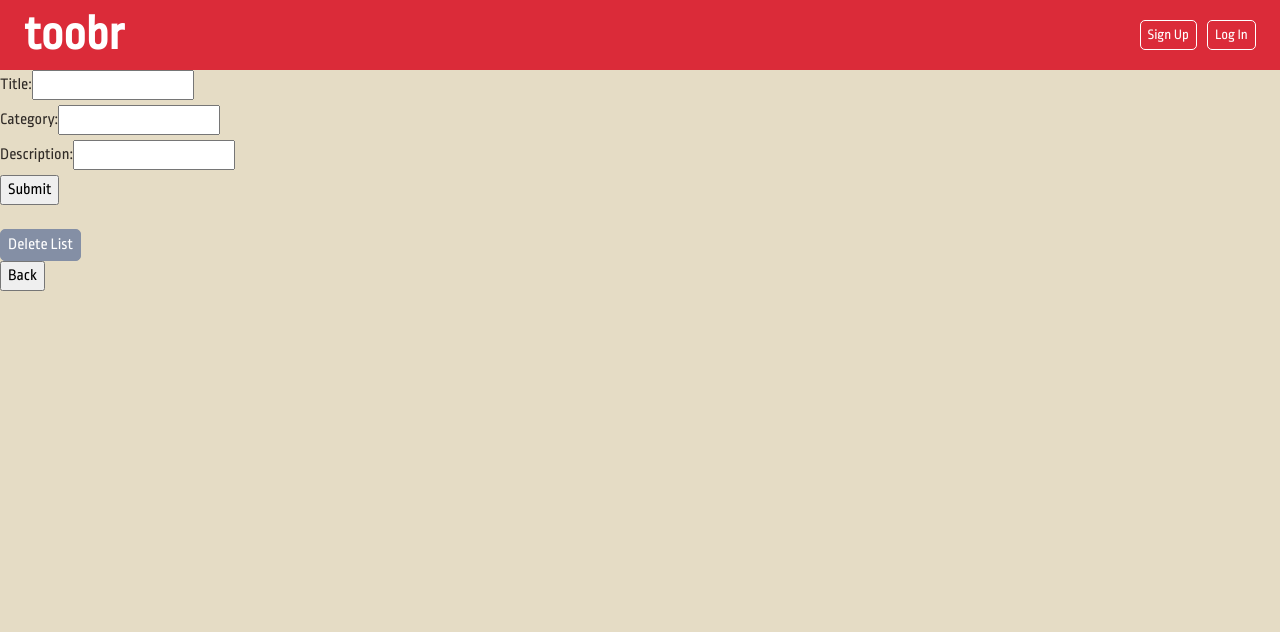
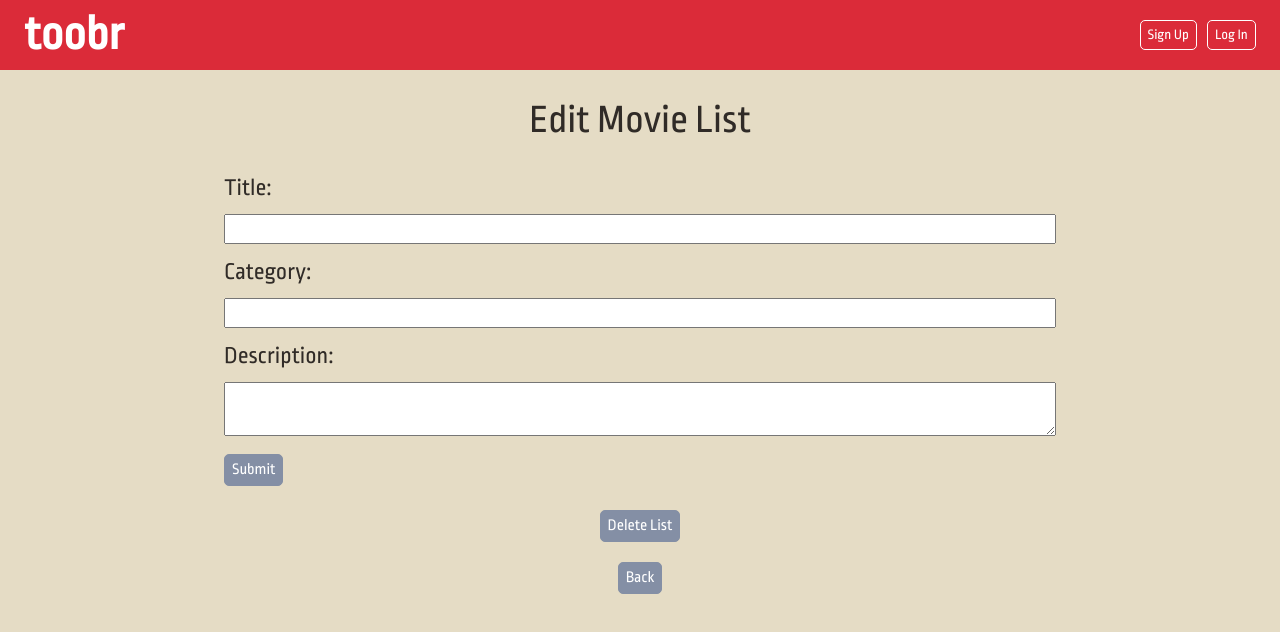
Before and after one commit to HunterMcAfee/toobr, a React (Create React App) app in the folder client/: page /movie_lists/1/edit in a window 1280 px wide. Shown: the top 632 px of the page. Built offline with nearby package versions, Linux system fonts and the light colour scheme; no server answers.

Commit message:
Added styling to Edit and New pages

```diff
--- a/client/src/components/EditMovieList.js
+++ b/client/src/components/EditMovieList.js
@@ -1,6 +1,26 @@
 import React, { Component } from 'react';
 import axios from 'axios';
 import { Link } from 'react-router-dom';
+import styled from 'styled-components';
+
+const FormStyles = styled.div`
+    margin-top: 20px;
+    label {
+        font-size: 150%;
+    }
+    input {
+        width: 65vw;
+        margin-bottom: 10px;
+    }
+    textarea {
+        width: 65vw;
+        margin-bottom: 10px;
+    }
+`
+const TitleStyle = styled.div`
+    font-size: 250%;
+    margin-top: 20px;
+`
 
 class EditMovieList extends Component {
     constructor() {
@@ -63,25 +83,42 @@ class EditMovieList extends Component {
         const id = this.state.movie_list.id
         return (
             <div>
+                <TitleStyle className="row justify-content-center">
+                    Edit Movie List
+                </TitleStyle>
+
+                <div className="row justify-content-center">
+                <FormStyles>
                 <form>
                     <div>
                         <label htmlFor="title">Title: </label>
+                        <br />
                         <input onChange={this._handleChange} type="text" name="title" value={this.state.movie_list.title} />
                     </div>
                     <div>
                         <label htmlFor="category">Category: </label>
+                        <br />
                         <input onChange={this._handleChange} type="text" name="category" value={this.state.movie_list.category} />
                     </div>
                     <div>
                         <label htmlFor="description">Description: </label>
-                        <input onChange={this._handleChange} type="text" name="description" value={this.state.movie_list.description} />
+                        <br />
+                        <textarea onChange={this._handleChange} type="text" name="description" value={this.state.movie_list.description} />
                     </div>
-                    <button onClick={this._editMovieList}>Submit</button>
+                    <button onClick={this._editMovieList} className="default-button">Submit</button>
                 </form>
+                </FormStyles>
+                </div>
                 <br />
-                <button onClick={this._deleteMovieList} className="default-button" style={{marginRight: "20px"}}>Delete List</button>
-                <br />
-                <Link to={`/movie_lists/${id}`}><button>Back</button></Link>
+
+                <div className="row justify-content-center">
+                    <button onClick={this._deleteMovieList} className="default-button" style={{marginBottom: "20px"}}>Delete List</button>
+                </div>
+
+                <div className="row justify-content-center">
+                    <Link to={`/movie_lists/${id}`}><button className="default-button">Back</button></Link>
+                </div>
+
             </div>
         );
     }
--- a/client/src/components/EditShowList.js
+++ b/client/src/components/EditShowList.js
@@ -1,6 +1,26 @@
 import React, { Component } from 'react';
 import axios from 'axios';
 import { Link } from 'react-router-dom';
+import styled from 'styled-components';
+
+const FormStyles = styled.div`
+    margin-top: 20px;
+    label {
+        font-size: 150%;
+    }
+    input {
+        width: 65vw;
+        margin-bottom: 10px;
+    }
+    textarea {
+        width: 65vw;
+        margin-bottom: 10px;
+    }
+`
+const TitleStyle = styled.div`
+    font-size: 250%;
+    margin-top: 20px;
+`
 
 class EditShowList extends Component {
     constructor() {
@@ -63,25 +83,42 @@ class EditShowList extends Component {
         const id = this.state.show_list.id
         return (
             <div>
+                <TitleStyle className="row justify-content-center">
+                    Edit Show List
+                </TitleStyle>
+
+                <div className="row justify-content-center">
+                <FormStyles>
                 <form>
                     <div>
                         <label htmlFor="title">Title: </label>
+                        <br />
                         <input onChange={this._handleChange} type="text" name="title" value={this.state.show_list.title} />
                     </div>
                     <div>
                         <label htmlFor="category">Category: </label>
+                        <br />
                         <input onChange={this._handleChange} type="text" name="category" value={this.state.show_list.category} />
                     </div>
                     <div>
                         <label htmlFor="description">Description: </label>
-                        <input onChange={this._handleChange} type="text" name="description" value={this.state.show_list.description} />
+                        <br />
+                        <textarea onChange={this._handleChange} type="text" name="description" value={this.state.show_list.description} />
                     </div>
-                    <button onClick={this._editShowList}>Submit</button>
+                    <button onClick={this._editShowList} className="default-button">Submit</button>
                 </form>
+                </FormStyles>
+                </div>
                 <br />
-                <button onClick={this._deleteShowList}>Delete List</button>
-                <br />
-                <Link to={`/show_lists/${id}`}><button>Back</button></Link>
+
+                <div className="row justify-content-center">
+                    <button onClick={this._deleteShowList} className="default-button" style={{marginBottom: "20px"}}>Delete List</button>
+                </div>
+
+                <div className="row justify-content-center">
+                    <Link to={`/show_lists/${id}`}><button className="default-button">Back</button></Link>
+                </div>
+
             </div>
         );
     }
--- a/client/src/components/NewMovieList.js
+++ b/client/src/components/NewMovieList.js
@@ -1,6 +1,26 @@
 import React, { Component } from 'react';
 import axios from 'axios';
 import { Link } from 'react-router-dom';
+import styled from 'styled-components';
+
+const FormStyles = styled.div`
+    margin-top: 20px;
+    label {
+        font-size: 150%;
+    }
+    input {
+        width: 65vw;
+        margin-bottom: 10px;
+    }
+    textarea {
+        width: 65vw;
+        margin-bottom: 10px;
+    }
+`
+const TitleStyle = styled.div`
+    font-size: 250%;
+    margin-top: 20px;
+`
 
 class NewMovieList extends Component {
     constructor() {
@@ -33,23 +53,36 @@ class NewMovieList extends Component {
     render() {
         return (
             <div>
+                <TitleStyle className="row justify-content-center">
+                    Create a Movie List
+                </TitleStyle>
+
+                <div className="row justify-content-center">
+                <FormStyles>
                 <form>
                     <div>
                         <label htmlFor="title">Title: </label>
+                        <br />
                         <input onChange={this._handleChange} type="text" name="title" value={this.state.movie_list.title} />
                     </div>
                     <div>
                         <label htmlFor="category">Category: </label>
+                        <br />
                         <input onChange={this._handleChange} type="text" name="category" value={this.state.movie_list.category} />
                     </div>
                     <div>
                         <label htmlFor="description">Description: </label>
+                        <br />
                         <textarea onChange={this._handleChange} type="text-area" name="description" value={this.state.movie_list.description} />
                     </div>
-                    <button onClick={this._newMovieList}>Submit</button>
+                    <button onClick={this._newMovieList} className="default-button">Submit</button>
                 </form>
+                </FormStyles>
+                </div>
                 <br />
-                <Link to={`/`}><button>Back</button></Link>
+                <div className="row justify-content-center">
+                <Link to={`/`}><button className="default-button">Back</button></Link>
+                </div>
             </div>
         );
     }
--- a/client/src/components/NewShowList.js
+++ b/client/src/components/NewShowList.js
@@ -1,6 +1,26 @@
 import React, { Component } from 'react';
 import axios from 'axios';
 import { Link } from 'react-router-dom';
+import styled from 'styled-components';
+
+const FormStyles = styled.div`
+margin-top: 20px;
+label {
+    font-size: 150%;
+}
+input {
+    width: 65vw;
+    margin-bottom: 10px;
+}
+textarea {
+    width: 65vw;
+    margin-bottom: 10px;
+}
+`
+const TitleStyle = styled.div`
+font-size: 250%;
+margin-top: 20px;
+`
 
 class NewShowList extends Component {
     constructor() {
@@ -33,23 +53,36 @@ class NewShowList extends Component {
     render() {
         return (
             <div>
+                <TitleStyle className="row justify-content-center">
+                    Create a Show List
+                </TitleStyle>
+
+                <div className="row justify-content-center">
+                <FormStyles>
                 <form>
                     <div>
                         <label htmlFor="title">Title: </label>
+                        <br />
                         <input onChange={this._handleChange} type="text" name="title" value={this.state.show_list.title} />
                     </div>
                     <div>
                         <label htmlFor="category">Category: </label>
+                        <br />
                         <input onChange={this._handleChange} type="text" name="category" value={this.state.show_list.category} />
                     </div>
                     <div>
                         <label htmlFor="description">Description: </label>
-                        <textarea onChange={this._handleChange} type="text" name="description" value={this.state.show_list.description} />
+                        <br />
+                        <textarea onChange={this._handleChange} type="text-area" name="description" value={this.state.show_list.description} />
                     </div>
-                    <button onClick={this._newShowList}>Submit</button>
+                    <button onClick={this._newShowList} className="default-button">Submit</button>
                 </form>
+                </FormStyles>
+                </div>
                 <br />
-                <Link to={`/`}><button>Back</button></Link>
+                <div className="row justify-content-center">
+                <Link to={`/`}><button className="default-button">Back</button></Link>
+                </div>
             </div>
         );
     }
```
